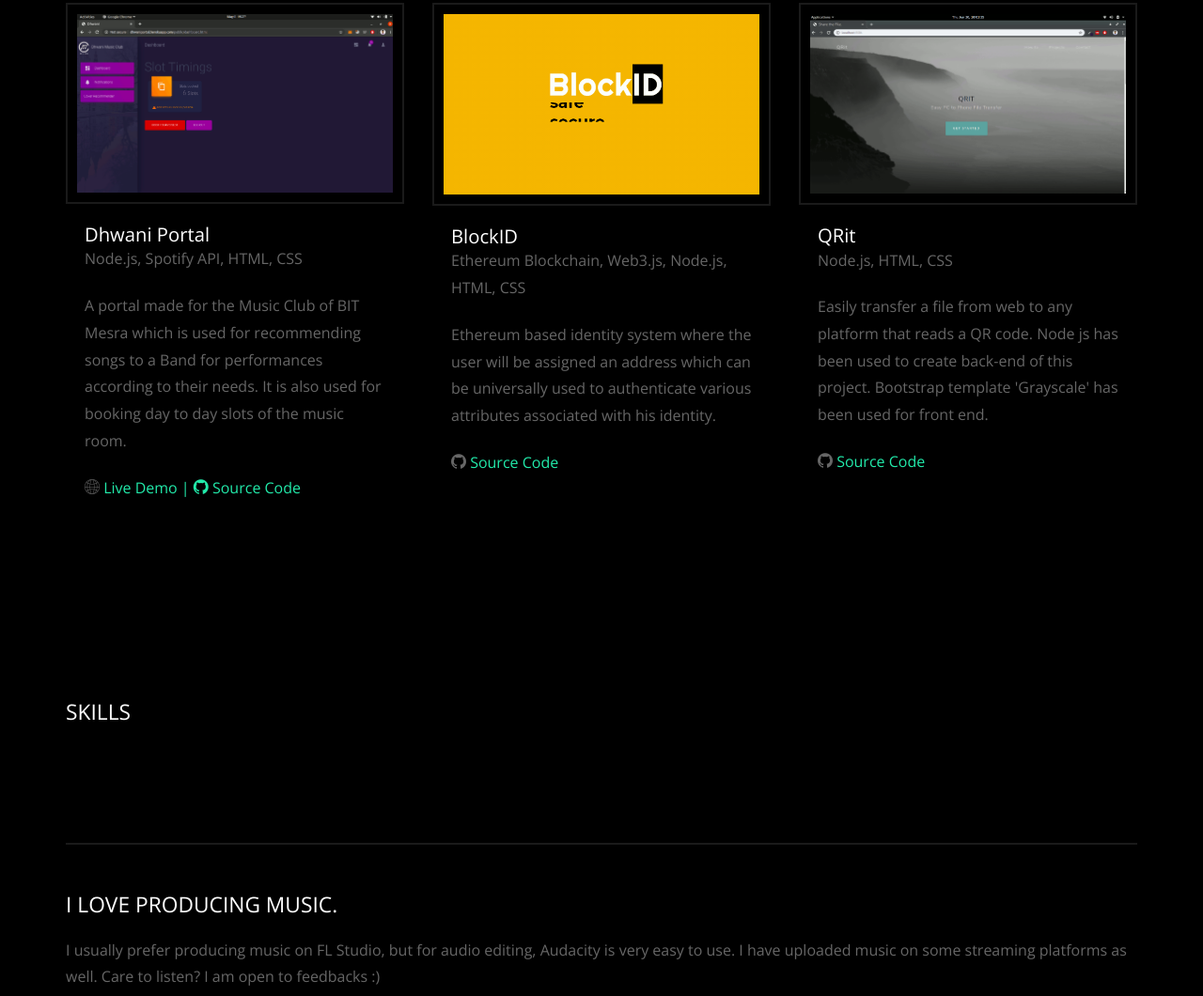
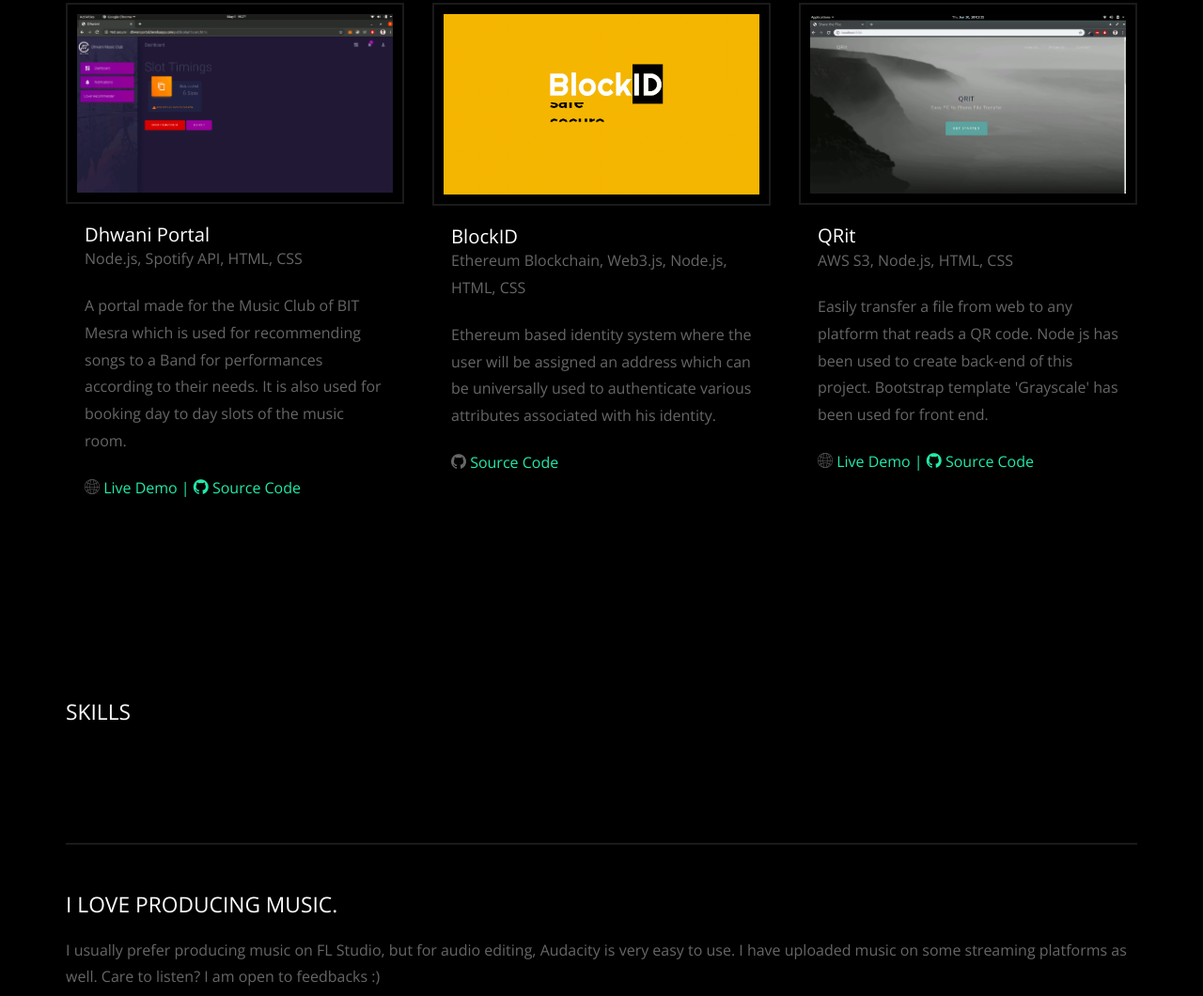
Before and after one commit to yg-sys/yg-sys.github.io, a plain HTML site: page index.html in a window 1280 px wide. Shown: the part 1466-2526 px from the top of the page at 94% size. Drawn offline with nearby package versions, Linux system fonts and the light colour scheme; a script that the page names is missing; files whose address does not match are found by name.

Commit message:
live demo of qrit

```diff
--- a/index.html
+++ b/index.html
@@ -165,8 +165,8 @@
               <p>A portal made for the Music Club of BIT Mesra which is used for recommending songs to a Band for
                 performances according to their needs. It is also used for booking day to day slots of the music room.
               </p>
-              <p><span class="icon"><i class="icon-global"></i>&nbsp;</span><a
-                  href="https://dhwaniportal.herokuapp.com/" target="_blank">Live Demo | <span class="icon"><i
+              <p>
+                <span class="icon"><i class="icon-global"></i>&nbsp;</span><a href="https://dhwaniportal.herokuapp.com/" target="_blank">Live Demo | <span class="icon"><i
                       class="icon-github2"></i>&nbsp;</span><a href="https://github.com/ygyash/dhwani-portal"
                     target="_blank">Source
                     Code</a></a></p>
@@ -196,11 +196,11 @@
             </div>
             <div class="probootstrap-card-text">
               <h2 class="probootstrap-card-heading mb0">QRit</h2>
-              <p class="category">Node.js, HTML, CSS</p>
+              <p class="category"> AWS S3, Node.js, HTML, CSS</p>
               <p>Easily transfer a file from web to any platform that reads a QR code. Node js has been used to create
                 back-end of this project. Bootstrap template 'Grayscale' has been used for front end.
               </p>
-              <p><span class="icon"><i class="icon-github2"></i>&nbsp;</span><a href="https://github.com/ygyash/qrit"
+              <p><i class="icon-global"></i>&nbsp;</span><a href="https://yg-qrit.herokuapp.com/" target="_blank">Live Demo | <span class="icon"><i class="icon-github2"></i>&nbsp;</span><a href="https://github.com/ygyash/qrit"
                   target="_blank">Source Code</a></a></p>
             </div>
           </div>
```
